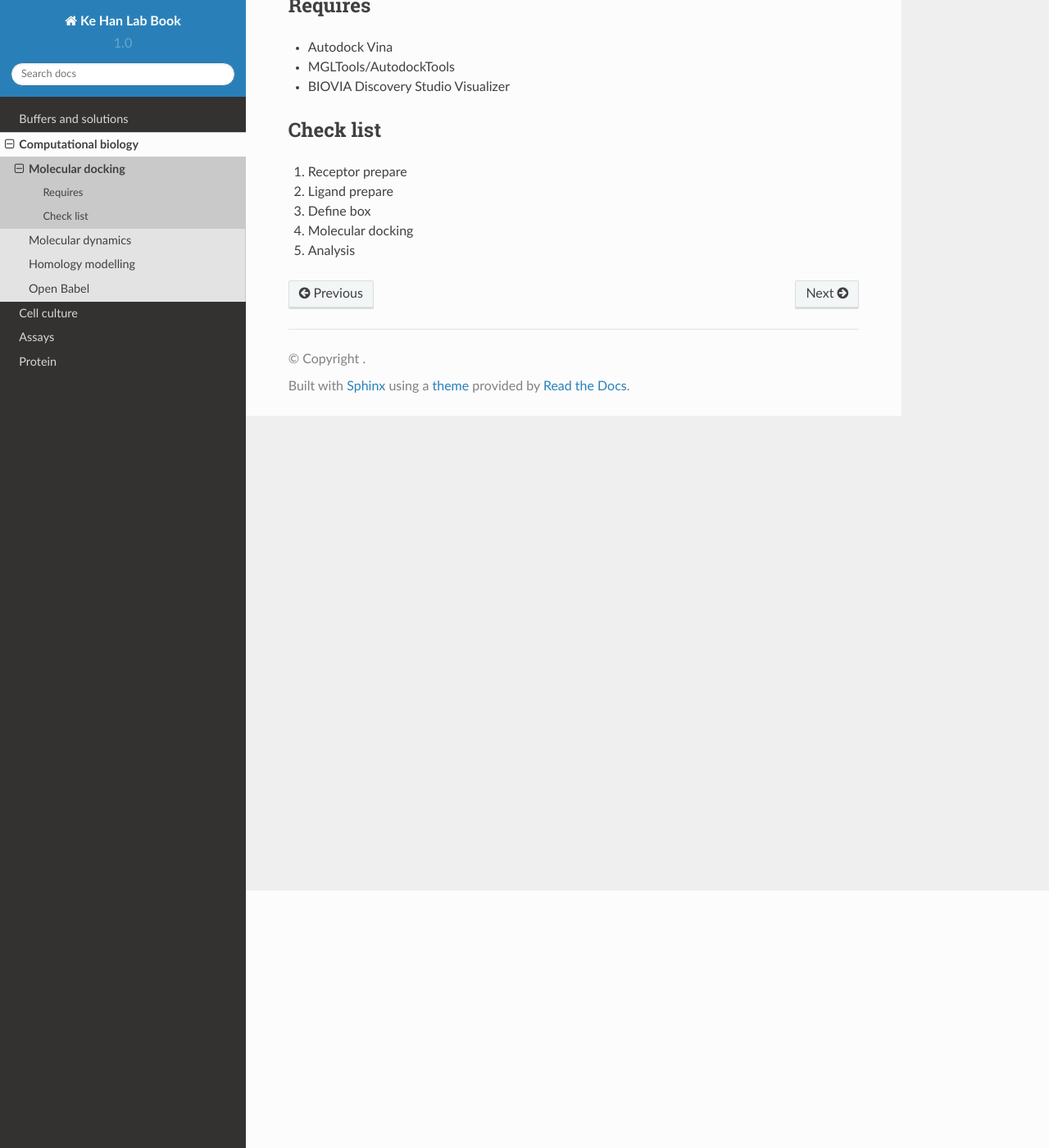
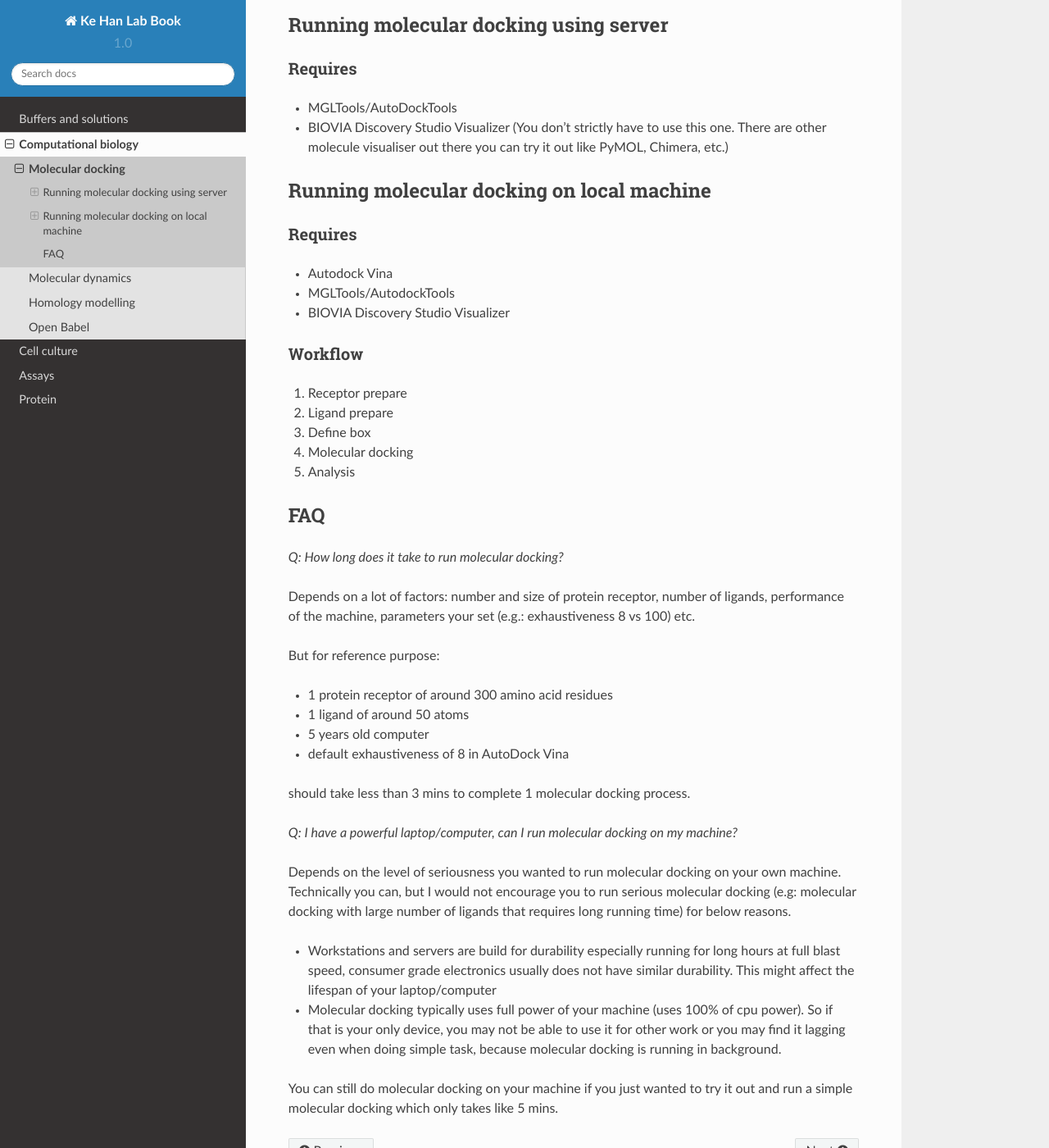
Before and after one commit to kehantan/labbook, a Sphinx documentation site: the page built from docs/computational/molecular_docking.rst, in a window 1280 px wide and 1400 px high, scrolled down 314 px. Shown: the whole window at 82% size. Built offline with Sphinx 7.4.7 and the Read the Docs theme 2.0.0, drawn with Linux system fonts in a browser that asks for light colours; some of the changed text lies outside the part shown.

Commit message:
Update molecular_docking.rst

```diff
--- a/docs/computational/molecular_docking.rst
+++ b/docs/computational/molecular_docking.rst
@@ -2,18 +2,51 @@
 =================
 There are two ways to do molecular docking: either running molecular docking at local machine (means your computer/laptop) or using server (does not need your computer/laptop). There are of course pros and cons of using different ways.
 
-For easy work, I would suggest running molecular docking using server, like
+For easy work, I would suggest running molecular docking using server, like `MTiOpenScreen <https://bioserv.rpbs.univ-paris-diderot.fr/services/MTiOpenScreen/>`_. Most of the work would be automated by the server, you just have to run and retrieve your results.
 
+Running molecular docking using server
+--------------------------------------
 Requires
---------
+~~~~~~~~
+* MGLTools/AutoDockTools
+* BIOVIA Discovery Studio Visualizer (You don't strictly have to use this one. There are other molecule visualiser out there you can try it out like PyMOL, Chimera, etc.)
+
+Running molecular docking on local machine
+------------------------------------------
+Requires
+~~~~~~~~
 * Autodock Vina
 * MGLTools/AutodockTools
 * BIOVIA Discovery Studio Visualizer
 
-Check list
-----------
+Workflow
+~~~~~~~~
 #. Receptor prepare
 #. Ligand prepare
 #. Define box
 #. Molecular docking
 #. Analysis
+
+FAQ
+---
+*Q: How long does it take to run molecular docking?*
+
+Depends on a lot of factors: number and size of protein receptor, number of ligands, performance of the machine, parameters your set (e.g.: exhaustiveness 8 vs 100) etc.
+
+But for reference purpose:
+
+* 1 protein receptor of around 300 amino acid residues
+* 1 ligand of around 50 atoms
+* 5 years old computer
+* default exhaustiveness of 8 in AutoDock Vina
+
+should take less than 3 mins to complete 1 molecular docking process.
+
+*Q: I have a powerful laptop/computer, can I run molecular docking on my machine?*
+
+Depends on the level of seriousness you wanted to run molecular docking on your own machine. Technically you can, but I would not encourage you to run serious molecular docking (e.g: molecular docking with large number of ligands that requires long running time) for below reasons.
+
+* Workstations and servers are build for durability especially running for long hours at full blast speed, consumer grade electronics usually does not have similar durability. This might affect the lifespan of your laptop/computer
+* Molecular docking typically uses full power of your machine (uses 100% of cpu power). So if that is your only device, you may not be able to use it for other work or you may find it lagging even when doing simple task, because molecular docking is running in background.
+
+You can still do molecular docking on your machine if you just wanted to try it out and run a simple molecular docking which only takes like 5 mins.
```
